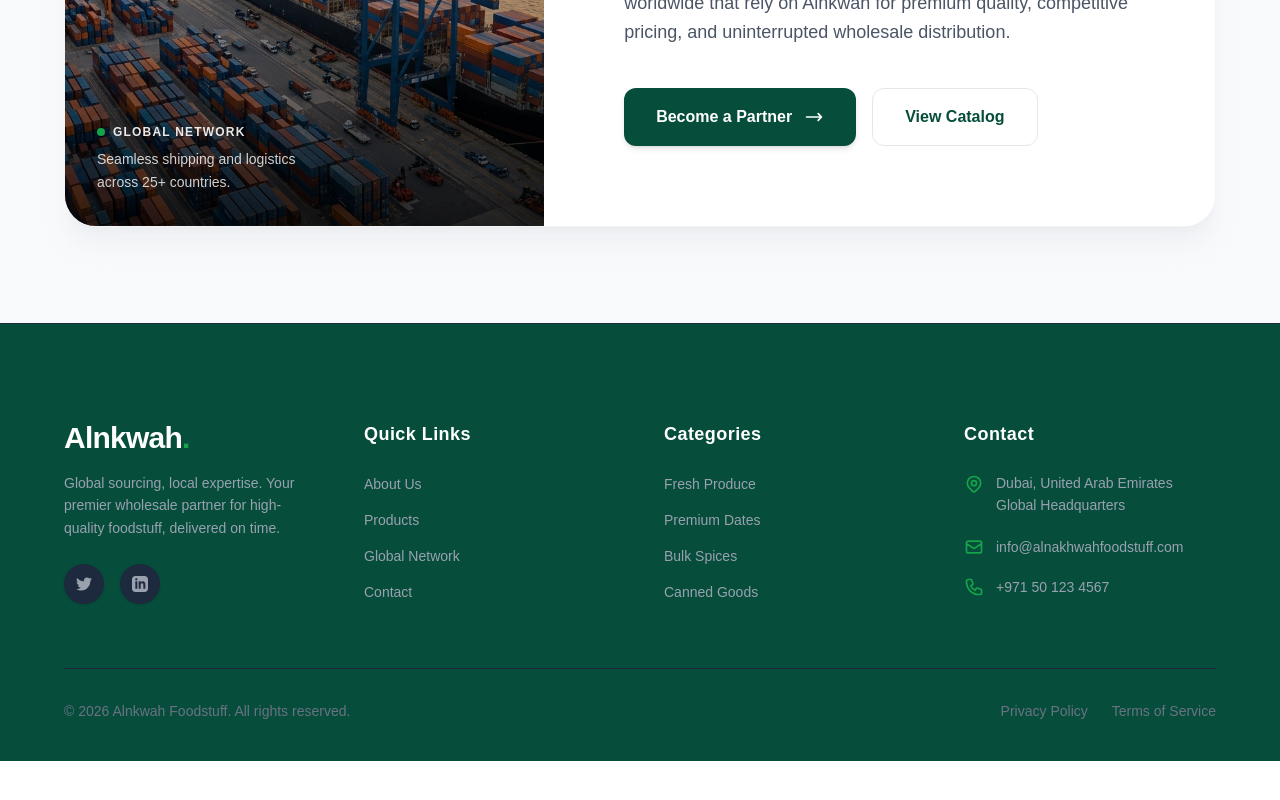
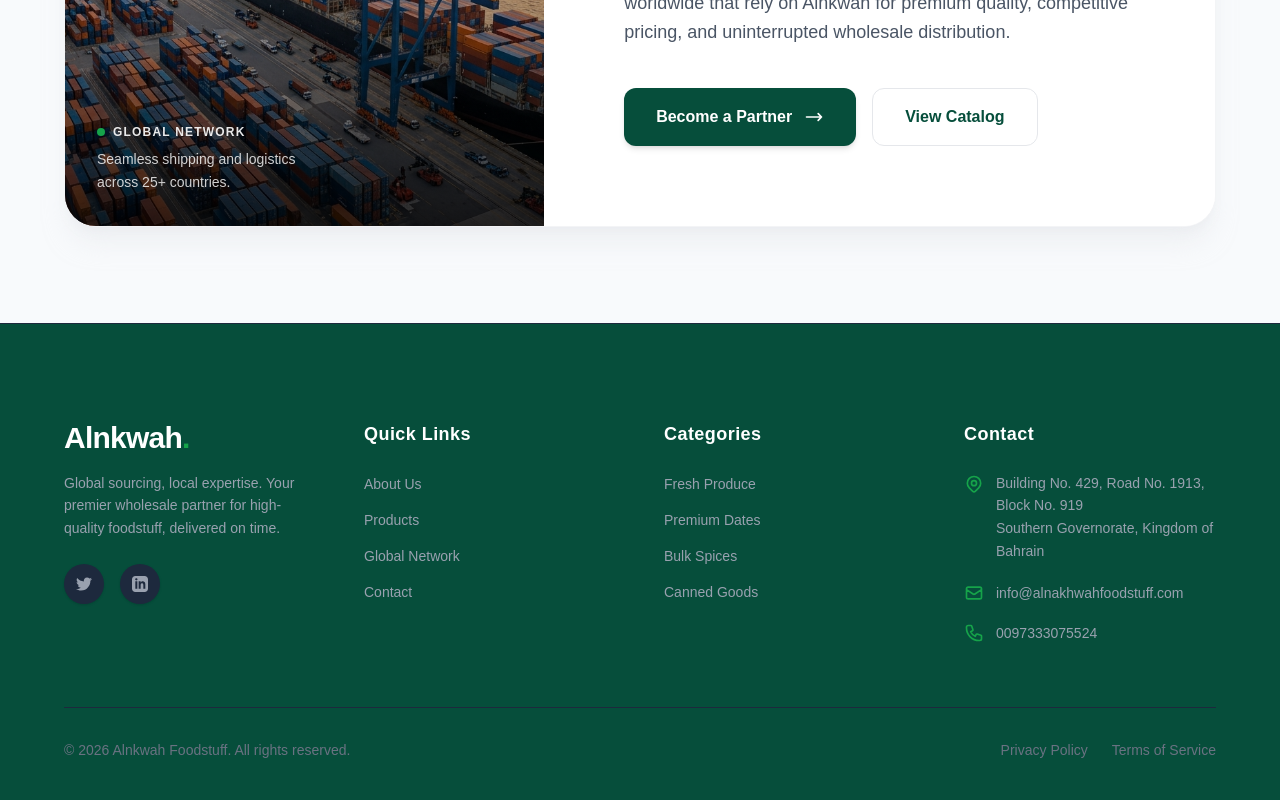
Before and after one commit to Shijastk/Al-Nakhwah, a Next.js app: page / in a window 1280 px wide. Shown: the part 8316-9116 px from the top of the page. Before the commit the page ends 9077 px from the top, so only its background shows below. Built offline with nearby package versions, Linux system fonts and the light colour scheme; a web font is replaced by a local one.

Commit message:
Update Footer.tsx

```diff
--- a/components/Footer.tsx
+++ b/components/Footer.tsx
@@ -50,7 +50,7 @@ export default function Footer() {
             <ul className="flex flex-col gap-5">
               <li className="flex items-start gap-3">
                 <svg className="w-5 h-5 text-[#16A34A] shrink-0 mt-0.5" fill="none" stroke="currentColor" viewBox="0 0 24 24"><path strokeLinecap="round" strokeLinejoin="round" strokeWidth="2" d="M17.657 16.657L13.414 20.9a1.998 1.998 0 01-2.827 0l-4.244-4.243a8 8 0 1111.314 0z"></path><path strokeLinecap="round" strokeLinejoin="round" strokeWidth="2" d="M15 11a3 3 0 11-6 0 3 3 0 016 0z"></path></svg>
-                <span className="text-gray-400 text-sm leading-relaxed">Dubai, United Arab Emirates<br />Global Headquarters</span>
+                <span className="text-gray-400 text-sm leading-relaxed">Building No. 429, Road No. 1913, Block No. 919<br />Southern Governorate, Kingdom of Bahrain</span>
               </li>
               <li className="flex items-center gap-3">
                 <svg className="w-5 h-5 text-[#16A34A] shrink-0" fill="none" stroke="currentColor" viewBox="0 0 24 24"><path strokeLinecap="round" strokeLinejoin="round" strokeWidth="2" d="M3 8l7.89 5.26a2 2 0 002.22 0L21 8M5 19h14a2 2 0 002-2V7a2 2 0 00-2-2H5a2 2 0 00-2 2v10a2 2 0 002 2z"></path></svg>
@@ -58,7 +58,7 @@ export default function Footer() {
               </li>
               <li className="flex items-center gap-3">
                 <svg className="w-5 h-5 text-[#16A34A] shrink-0" fill="none" stroke="currentColor" viewBox="0 0 24 24"><path strokeLinecap="round" strokeLinejoin="round" strokeWidth="2" d="M3 5a2 2 0 012-2h3.28a1 1 0 01.948.684l1.498 4.493a1 1 0 01-.502 1.21l-2.257 1.13a11.042 11.042 0 005.516 5.516l1.13-2.257a1 1 0 011.21-.502l4.493 1.498a1 1 0 01.684.949V19a2 2 0 01-2 2h-1C9.716 21 3 14.284 3 6V5z"></path></svg>
-                <span className="text-gray-400 text-sm">+971 50 123 4567</span>
+                <span className="text-gray-400 text-sm">0097333075524</span>
               </li>
             </ul>
           </div>
```
